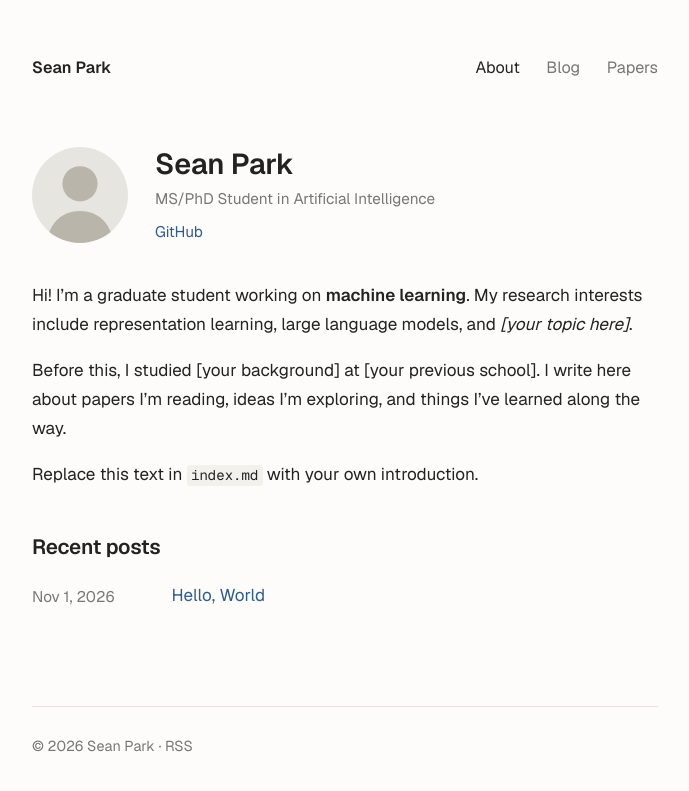
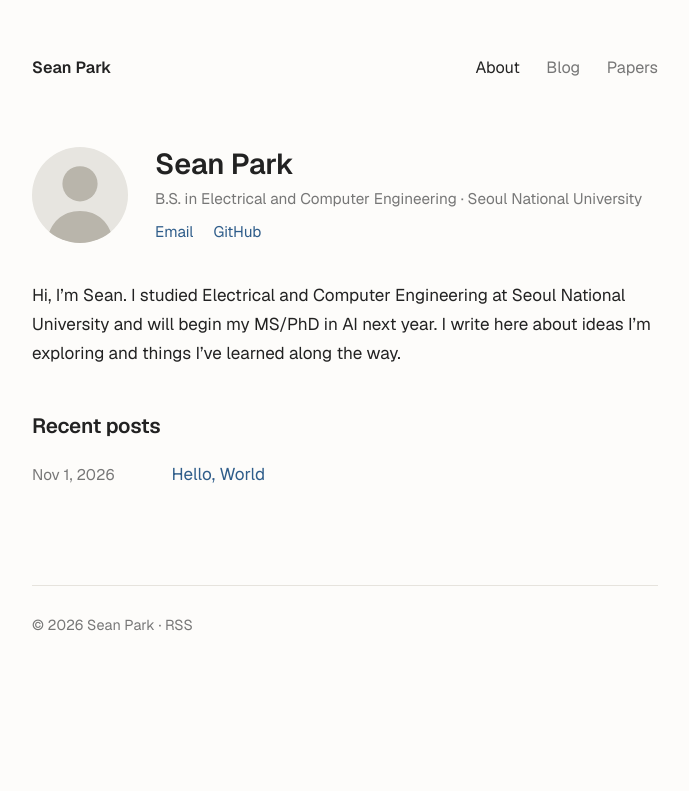
Before and after one commit to parksean7/parksean7.github.io, a Jekyll site: the page built from index.md, in a window 1280 px wide. Shown: the top 791 px of the page, without its empty margins (295-984 px from the left). Built offline with Jekyll 4.4.1, drawn with Linux system fonts in a browser that asks for light colours.

Commit message:
Use Geist font, move to parksean7.github.io, add bio and contact info

```diff
--- a/_config.yml
+++ b/_config.yml
@@ -4,14 +4,14 @@
 title: Sean Park
 description: AI researcher. Writing about machine learning and research.
 url: "https://parksean7.github.io"
-baseurl: "/seanpark"   # repo name; set to "" if you rename the repo to parksean7.github.io
+baseurl: ""
 
 author:
   name: Sean Park
-  role: MS/PhD Student in Artificial Intelligence
-  affiliation: ""    # e.g. "Your University"
+  role: B.S. in Electrical and Computer Engineering
+  affiliation: Seoul National University
   # Leave any of these empty ("") to hide the link.
-  email: ""
+  email: parksean7@snu.ac.kr
   github: parksean7
   scholar: ""        # Google Scholar user id, e.g. "AbCdEfGhIjK"
   twitter: ""        # handle without @
--- a/index.md
+++ b/index.md
@@ -12,13 +12,9 @@ title: About
   </div>
 </section>
 
-Hi! I'm a graduate student working on **machine learning**. My research interests include
-representation learning, large language models, and *[your topic here]*.
-
-Before this, I studied [your background] at [your previous school]. I write here about
-papers I'm reading, ideas I'm exploring, and things I've learned along the way.
-
-Replace this text in `index.md` with your own introduction.
+Hi, I'm Sean. I studied Electrical and Computer Engineering at Seoul National University
+and will begin my MS/PhD in AI next year. I write here about ideas I'm exploring
+and things I've learned along the way.
 
 ## Recent posts
 
```
Also changed, not shown: README.md.
